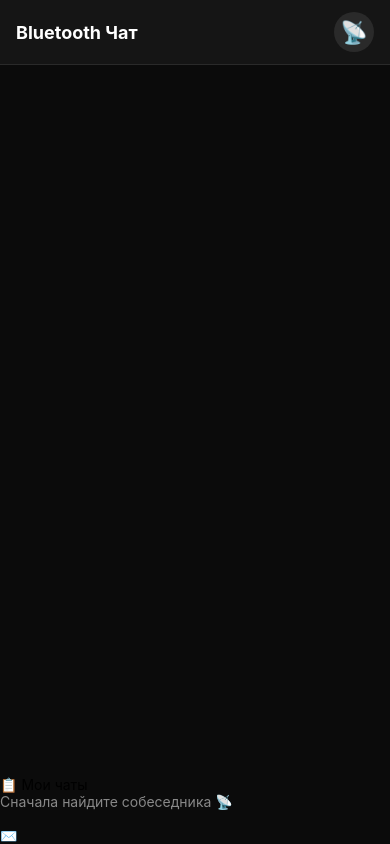
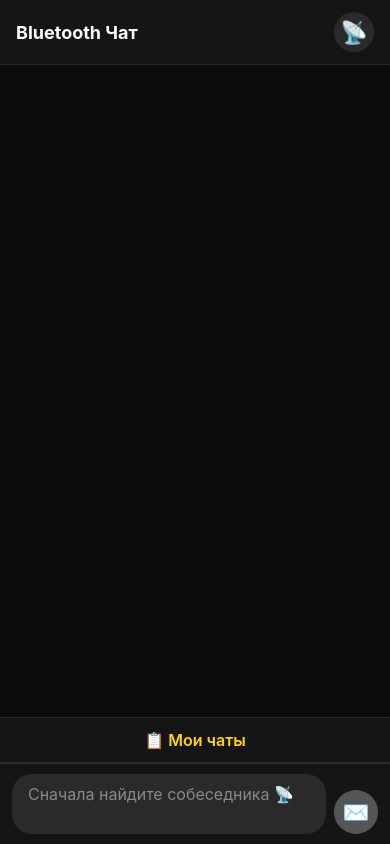
Before and after one commit to MrAlexOm/Bunker-App, a React Native app: screen /Chat in a window 390 px wide. Built offline with nearby package versions, Linux system fonts and the light colour scheme.

Commit message:
Fix TypeScript errors in App.tsx and complete ChatScreen styles

```diff
--- a/App.tsx
+++ b/App.tsx
@@ -34,7 +34,7 @@ const AppNavigator = () => (
 
 export default function App() {
   console.log("App is rendering");
-  const [error, setError] = useState(null);
+  const [error, setError] = useState<Error | null>(null);
 
   useEffect(() => {
     console.log("App useEffect - checking for errors");
@@ -47,7 +47,7 @@ export default function App() {
       console.log("Environment check:", { testStorage, testFetch });
     } catch (e) {
       console.error("Environment check failed:", e);
-      setError(e);
+      setError(e as Error);
     }
   }, []);
 
--- a/src/screens/ChatScreen.tsx
+++ b/src/screens/ChatScreen.tsx
@@ -376,7 +376,101 @@ const styles = StyleSheet.create({
   messageText: {
     color: '#FFFFFF',
     fontSize: 16,
-    lineHeight: 20,
+  },
+  messageTime: {
+    fontSize: 10,
+    color: 'rgba(255,255,255,0.7)',
+    marginTop: 4,
+    textAlign: 'right',
+  },
+  chatListButton: {
+    backgroundColor: '#151515',
+    paddingVertical: 12,
+    alignItems: 'center',
+    borderTopWidth: 1,
+    borderTopColor: '#2A2A2A',
+    borderBottomWidth: 1,
+    borderBottomColor: '#2A2A2A',
+  },
+  chatListButtonText: {
+    color: '#FFD60A',
+    fontSize: 16,
+    fontWeight: '600',
+  },
+  chatListPanel: {
+    backgroundColor: '#151515',
+    borderBottomWidth: 1,
+    borderBottomColor: '#2A2A2A',
+    maxHeight: 300,
+  },
+  chatListScroll: {
+    maxHeight: 300,
+  },
+  chatListItem: {
+    flexDirection: 'row',
+    justifyContent: 'space-between',
+    alignItems: 'center',
+    paddingHorizontal: 16,
+    paddingVertical: 12,
+    borderBottomWidth: 1,
+    borderBottomColor: '#2A2A2A',
+  },
+  chatListItemLeft: {
+    flex: 1,
+  },
+  chatListName: {
+    fontSize: 16,
+    fontWeight: 'bold',
+    color: '#FFFFFF',
+    marginBottom: 4,
+  },
+  chatListPreview: {
+    fontSize: 12,
+    color: '#888',
+  },
+  chatListTime: {
+    fontSize: 11,
+    color: '#888',
+    marginLeft: 8,
+  },
+  noChatsText: {
+    color: '#888',
+    textAlign: 'center',
+    padding: 20,
+  },
+  inputContainer: {
+    flexDirection: 'row',
+    alignItems: 'flex-end',
+    paddingHorizontal: 12,
+    paddingVertical: 10,
+    backgroundColor: '#151515',
+    borderTopWidth: 1,
+    borderTopColor: '#2A2A2A',
+  },
+  input: {
+    flex: 1,
+    backgroundColor: '#2A2A2A',
+    borderRadius: 20,
+    paddingHorizontal: 16,
+    paddingVertical: 10,
+    color: '#FFFFFF',
+    fontSize: 16,
+    maxHeight: 100,
+  },
+  sendButton: {
+    width: 44,
+    height: 44,
+    borderRadius: 22,
+    backgroundColor: '#FF3B30',
+    alignItems: 'center',
+    justifyContent: 'center',
+    marginLeft: 8,
+  },
+  sendButtonDisabled: {
+    backgroundColor: '#555',
+  },
+  sendButtonText: {
+    fontSize: 22,
   },
 });
 
```
